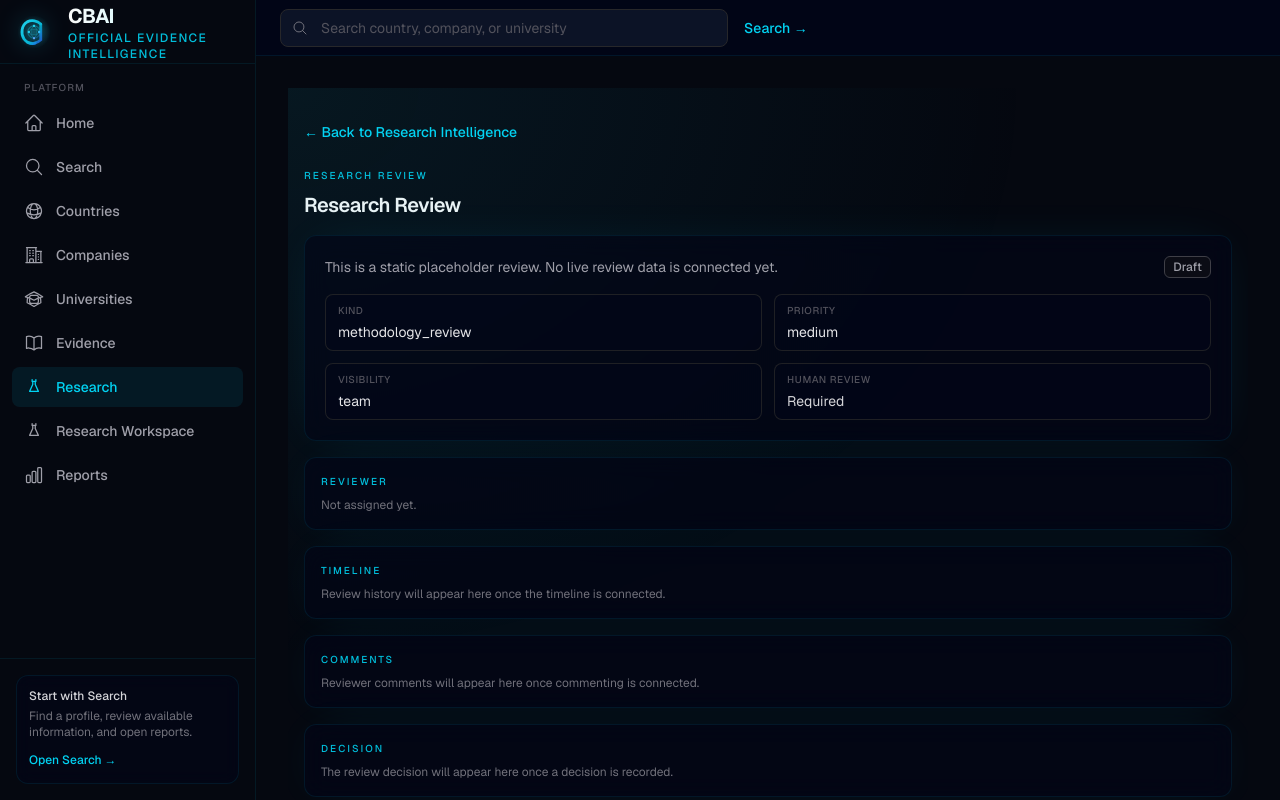
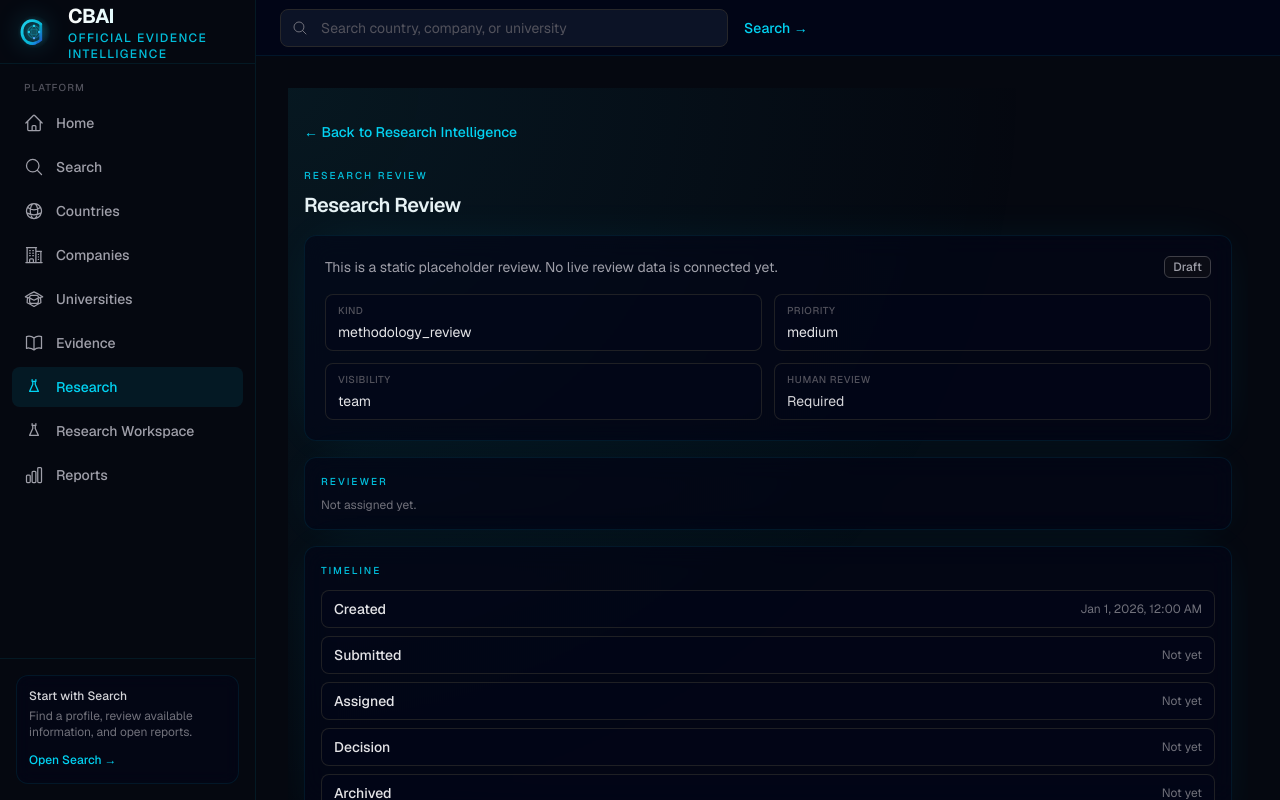
Before and after one commit to BotirChoriev/cbai-enterprise, a Next.js app: page /research/review in a window 1280 px wide. Built offline with nearby package versions, Linux system fonts and the light colour scheme.

Commit message:
RI-BUILD-028A: Add Review Timeline component

```diff
--- a/components/research/review/ResearchReviewWorkspace.tsx
+++ b/components/research/review/ResearchReviewWorkspace.tsx
@@ -1,6 +1,7 @@
 import type { ResearchReview, ReviewAssignment } from "@/lib/research/review/review-model";
 import type { ResearchReviewStatus } from "@/lib/research/review/review-types";
 import { cbaiGlassCard, cbaiSectionEyebrow } from "@/components/brand/brand-classes";
+import ReviewTimeline from "@/components/research/review/ReviewTimeline";
 
 const STATUS_LABELS: Record<ResearchReviewStatus, string> = {
   draft: "Draft",
@@ -100,12 +101,7 @@ export default function ResearchReviewWorkspace({
         )}
       </section>
 
-      <section aria-label="Review timeline" className={`${cbaiGlassCard} space-y-2 p-4`}>
-        <p className={cbaiSectionEyebrow}>Timeline</p>
-        <p className="text-xs text-zinc-500">
-          Review history will appear here once the timeline is connected.
-        </p>
-      </section>
+      <ReviewTimeline review={review} />
 
       <section aria-label="Review comments" className={`${cbaiGlassCard} space-y-2 p-4`}>
         <p className={cbaiSectionEyebrow}>Comments</p>
--- /dev/null
+++ b/components/research/review/ReviewTimeline.tsx
@@ -0,0 +1,53 @@
+import type { ResearchReview } from "@/lib/research/review/review-model";
+import { cbaiGlassCard, cbaiSectionEyebrow } from "@/components/brand/brand-classes";
+
+const NOT_YET = "Not yet";
+
+const TIMELINE_DATE_FORMAT = new Intl.DateTimeFormat("en-US", {
+  dateStyle: "medium",
+  timeStyle: "short",
+  timeZone: "UTC",
+});
+
+function formatTimelineDate(value: string | undefined): string {
+  if (!value) {
+    return NOT_YET;
+  }
+  return TIMELINE_DATE_FORMAT.format(new Date(value));
+}
+
+type ReviewTimelineProps = {
+  review: ResearchReview;
+};
+
+// ResearchReview currently only records a creation timestamp. Submitted,
+// assigned, decision, and archived events live on separate
+// ReviewAssignment/ReviewDecision/ReviewHistory records that this
+// single-prop component does not receive, so they render as "Not yet"
+// until a future build wires that data through.
+export default function ReviewTimeline({ review }: ReviewTimelineProps) {
+  const milestones = [
+    { label: "Created", value: formatTimelineDate(review.createdAt) },
+    { label: "Submitted", value: NOT_YET },
+    { label: "Assigned", value: NOT_YET },
+    { label: "Decision", value: NOT_YET },
+    { label: "Archived", value: NOT_YET },
+  ];
+
+  return (
+    <section aria-label="Review timeline" className={`${cbaiGlassCard} space-y-3 p-4`}>
+      <p className={cbaiSectionEyebrow}>Timeline</p>
+      <ol className="space-y-2">
+        {milestones.map((milestone) => (
+          <li
+            key={milestone.label}
+            className="flex items-center justify-between gap-3 rounded-lg border border-zinc-800/80 bg-slate-950/50 px-3 py-2"
+          >
+            <span className="text-sm font-medium text-zinc-200">{milestone.label}</span>
+            <span className="text-xs text-zinc-500">{milestone.value}</span>
+          </li>
+        ))}
+      </ol>
+    </section>
+  );
+}
```
